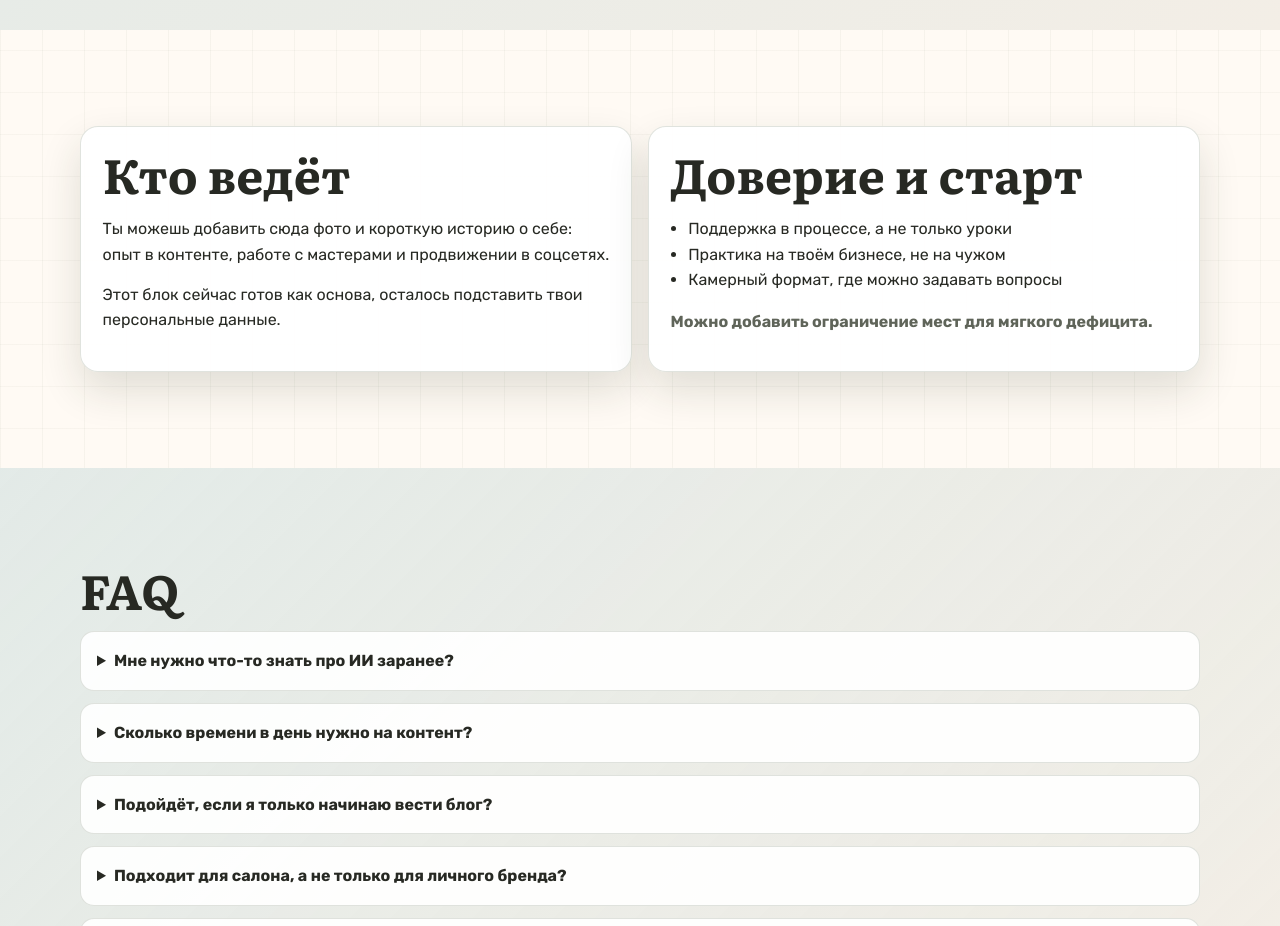
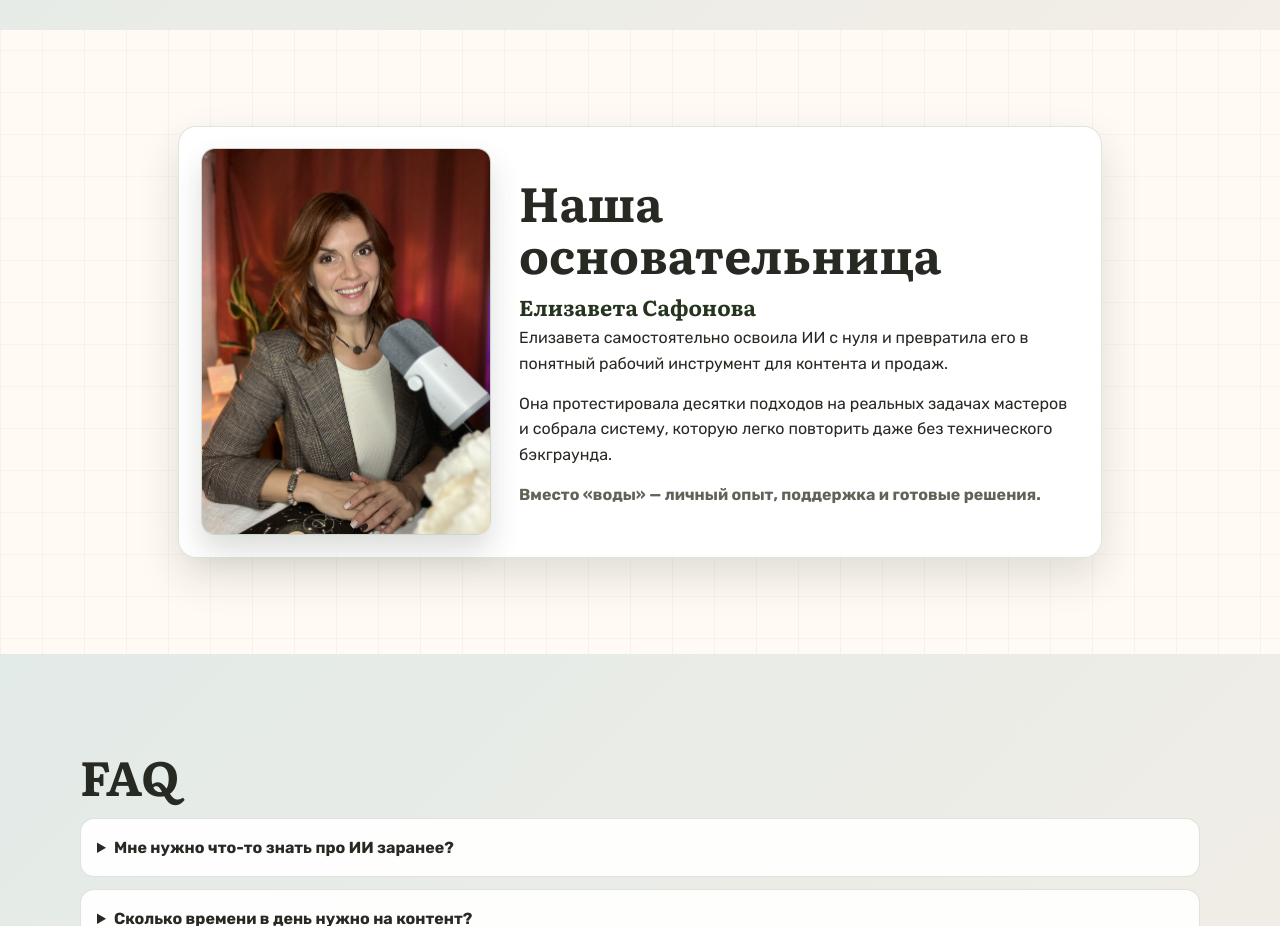
Before and after one commit to KewyLee/ai_kurse, a plain HTML site: page index.html in a window 1280 px wide. Shown: the part 6460-7386 px from the top of the page. Drawn offline with Linux system fonts and the light colour scheme.

Commit message:
Обновление блока основательницы

```diff
--- a/index.html
+++ b/index.html
@@ -358,27 +358,32 @@
 
       <section class="section" id="proof">
         <div class="container proof-grid">
-          <article class="card" data-reveal>
-            <h2>Кто ведёт</h2>
+          <article class="card founder-card" data-reveal>
+            <div class="founder-layout">
+              <img
+                class="founder-photo"
+                src="IMG_6336.jpg"
+                alt="Елизавета Сафонова, основательница курса"
+                loading="lazy"
+                decoding="async"
+              />
+              <div class="founder-copy">
+                <h2>Наша основательница</h2>
+                <h3 class="founder-name">Елизавета Сафонова</h3>
                 <p>
-              Ты можешь добавить сюда фото и короткую историю о себе: опыт в
-              контенте, работе с мастерами и продвижении в соцсетях.
+                  Елизавета самостоятельно освоила ИИ с нуля и превратила его в
+                  понятный рабочий инструмент для контента и продаж.
                 </p>
                 <p>
-              Этот блок сейчас готов как основа, осталось подставить твои
-              персональные данные.
+                  Она протестировала десятки подходов на реальных задачах
+                  мастеров и собрала систему, которую легко повторить даже без
+                  технического бэкграунда.
                 </p>
-          </article>
-          <article class="card" data-reveal>
-            <h2>Доверие и старт</h2>
-            <ul class="proof-list">
-              <li>Поддержка в процессе, а не только уроки</li>
-              <li>Практика на твоём бизнесе, не на чужом</li>
-              <li>Камерный формат, где можно задавать вопросы</li>
-            </ul>
                 <p class="proof-note">
-              Можно добавить ограничение мест для мягкого дефицита.
+                  Вместо «воды» — личный опыт, поддержка и готовые решения.
                 </p>
+              </div>
+            </div>
           </article>
         </div>
       </section>
--- a/styles.css
+++ b/styles.css
@@ -894,6 +894,48 @@ p {
   gap: 1rem;
 }
 
+.founder-card {
+  grid-column: 1 / -1;
+  max-width: 940px;
+  margin: 0 auto;
+}
+
+.founder-layout {
+  display: grid;
+  grid-template-columns: minmax(220px, 290px) minmax(0, 1fr);
+  gap: clamp(1rem, 2.2vw, 1.8rem);
+  align-items: center;
+}
+
+.founder-photo {
+  width: 100%;
+  max-width: 290px;
+  aspect-ratio: 3 / 4;
+  object-fit: cover;
+  border-radius: 14px;
+  border: 1px solid rgba(63, 82, 53, 0.2);
+  margin-bottom: 0;
+  background: linear-gradient(135deg, rgba(220, 233, 232, 0.56), rgba(255, 250, 244, 0.94));
+  box-shadow: 0 16px 30px rgba(37, 51, 31, 0.16);
+}
+
+.founder-copy {
+  max-width: 560px;
+}
+
+.founder-copy h2 {
+  margin-top: 0;
+}
+
+.founder-name {
+  margin-bottom: 0.4rem;
+  color: var(--olive-deep);
+}
+
+.founder-about-title {
+  margin-top: 0.6rem;
+}
+
 .proof-list {
   margin: 0 0 1rem;
   padding-left: 1.1rem;
@@ -902,6 +944,7 @@ p {
 .proof-note {
   color: var(--muted);
   font-weight: 700;
+  margin-bottom: 0;
 }
 
 .faq-list {
@@ -1280,6 +1323,19 @@ p {
   .format-grid {
     grid-template-columns: 1fr 1fr;
   }
+
+  .founder-layout {
+    grid-template-columns: 1fr;
+  }
+
+  .founder-photo {
+    max-width: min(360px, 100%);
+    margin: 0 auto;
+  }
+
+  .founder-copy {
+    max-width: none;
+  }
 }
 
 @media (max-width: 640px) {
```
Also changed, not shown: IMG_6336.jpg (added), 1 other file. Lines whose indentation alone changed are shown as unchanged.
